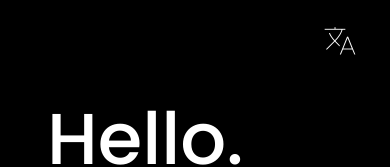
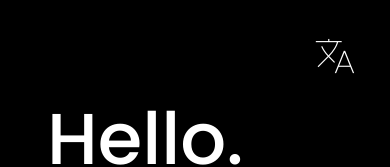
Before and after one commit to NicolasRenault/2022-homepage, a plain HTML site: page public/index.html in a window 390 px wide. Shown: the top 167 px of the page. Drawn offline with nearby package versions, Linux system fonts and the light colour scheme.

Commit message:
Adding resposive support for the Translate icon

```diff
--- a/public/index.html
+++ b/public/index.html
@@ -2,6 +2,7 @@
 <html>
     <head>
         <title>Nicolas Renault</title>
+        <meta name="viewport" content="width=device-width,initial-scale=1">
         <link rel="preconnect" href="https://fonts.googleapis.com">
         <link rel="preconnect" href="https://fonts.gstatic.com" crossorigin>
         <link href="https://fonts.googleapis.com/css2?family=Poppins:wght@300;400;500&display=swap" rel="stylesheet">
@@ -109,12 +110,22 @@
             }
 
             .material-symbols-outlined {
-                font-size: 40px; /*TODO Responsive*/
+                font-size: 40px;
                 font-variation-settings:
                 'FILL' 0,
                 'wght' 100,
                 'GRAD' -25,
                 'opsz' 48
+            }
+
+            @media screen and (max-width: 480px) {
+                #language {
+                    margin-top: 30px;
+                }
+
+                .material-symbols-outlined {
+                    font-size: 50px;
+                }
             }
         </style>
     </head>
```
Also changed, not shown: TODO.txt.
